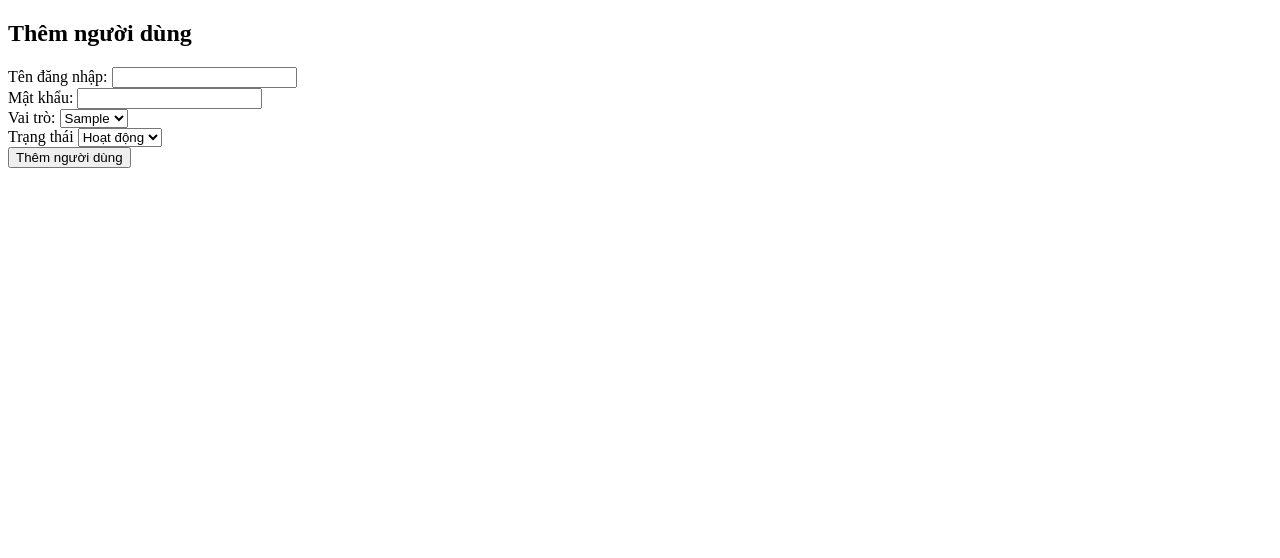
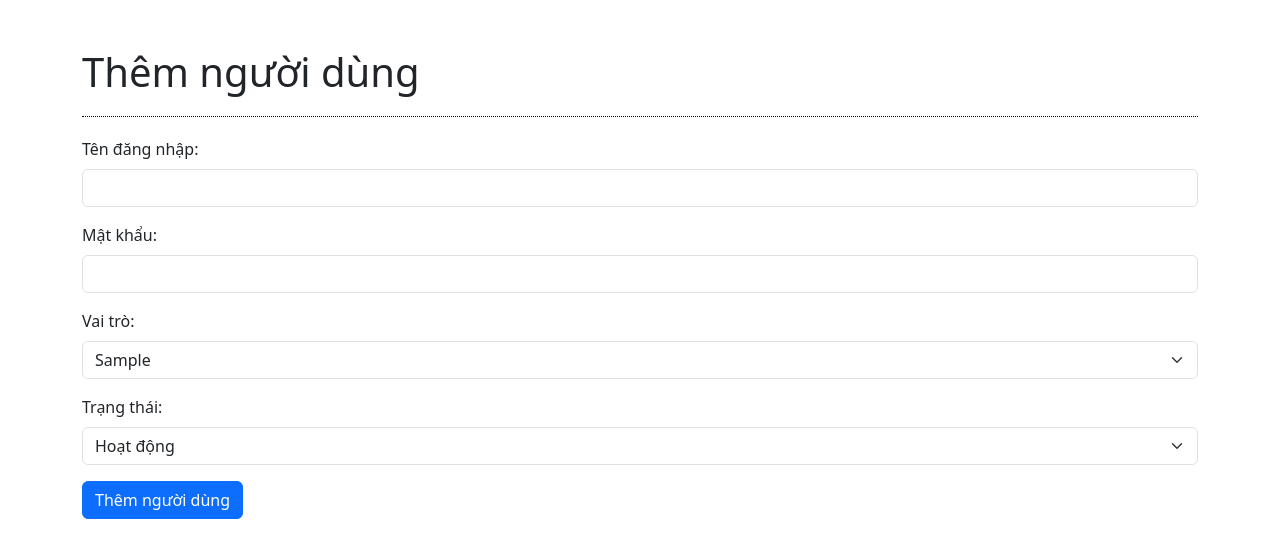
Before and after one commit to bin2aa/PhoneStore, a PHP site: template admin/view/addUser.php in a window 1280 px wide. Shown: the top 558 px of the page. Run offline with PHP 8.4, Linux system fonts and the light colour scheme; the template is opened without the code that fills it: most values are stand-ins (such as "Sample title", 1, 10 or a date in 2020).

Commit message:
Update addUser.php

```diff
--- a/admin/view/addUser.php
+++ b/admin/view/addUser.php
@@ -1,4 +1,3 @@
-<!-- addUser.php -->
 <!DOCTYPE html>
 <html lang="vi">
 
@@ -6,40 +5,49 @@
     <meta charset="UTF-8">
     <meta name="viewport" content="width=device-width, initial-scale=1.0">
     <title>Thêm người dùng</title>
+    <!-- Bootstrap CSS -->
+    <link href="https://cdn.jsdelivr.net/npm/bootstrap@5.3.0-alpha1/dist/css/bootstrap.min.css" rel="stylesheet" integrity="sha384-vkA4tf+gfRnJlz9+L0V5kiYcG7Bi4JF3x04fX5uU5fWVJ+u9PwIZgecokFm5P1C5" crossorigin="anonymous">
 </head>
 
 <body>
 
+    <div class="container mt-5">
         <div class="addUser">
-        <h2>Thêm người dùng</h2>
+            <h2 class="lead fs-1" style="margin-bottom: 20px; padding-bottom: 20px; border-bottom: 1px dotted black;">Thêm người dùng</h2>
 
             <form class="userSubmitAdd" action="index.php?ctrl=userController&action=addUser" method="post">
-
-            <label for="ten_dang_nhap">Tên đăng nhập:</label>
-            <input type="text" name="ten_dang_nhap" required><br>
-
-            <label for="mat_khau">Mật khẩu:</label>
-            <input type="text" name="mat_khau" required><br>
-
-            <label for="vai_tro">Vai trò:</label>
-            <select name="vai_tro" required>
+                <div class="mb-3">
+                    <label for="ten_dang_nhap" class="form-label">Tên đăng nhập:</label>
+                    <input type="text" name="ten_dang_nhap" class="form-control" required>
+                </div>
+                <div class="mb-3">
+                    <label for="mat_khau" class="form-label">Mật khẩu:</label>
+                    <input type="text" name="mat_khau" class="form-control" required>
+                </div>
+                <div class="mb-3">
+                    <label for="vai_tro" class="form-label">Vai trò:</label>
+                    <select name="vai_tro" class="form-select" required>
                         <?php
                         foreach ($users as $user) {
                             echo '<option value="' . $user['vai_tro'] . '">' . $user['vai_tro'] . '</option>';
                         }
                         ?>
-            </select><br>
-
-            <label for="trang_thai">Trạng thái</label>
-            <select name="trang_thai" required>
+                    </select>
+                </div>
+                <div class="mb-3">
+                    <label for="trang_thai" class="form-label">Trạng thái:</label>
+                    <select name="trang_thai" class="form-select" required>
                         <option value="1">Hoạt động</option>
                         <option value="0">Khóa</option>
-            </select><br>
-
-
-            <button type="submit">Thêm người dùng</button>
+                    </select>
+                </div>
+                <button type="submit" class="btn btn-primary">Thêm người dùng</button>
             </form>
         </div>
+    </div>
+
+    <!-- Bootstrap Bundle with Popper -->
+    <script src="https://cdn.jsdelivr.net/npm/bootstrap@5.3.0-alpha1/dist/js/bootstrap.bundle.min.js" integrity="sha384-NV2DWb1Wti8OY8T4O8wc4OJ1sGJ/Ocp3kiS8BRceP8OVR0sN3gkNDISPDgaFwhB3" crossorigin="anonymous"></script>
 </body>
 
 </html>
```
Lines whose indentation alone changed are shown as unchanged.
